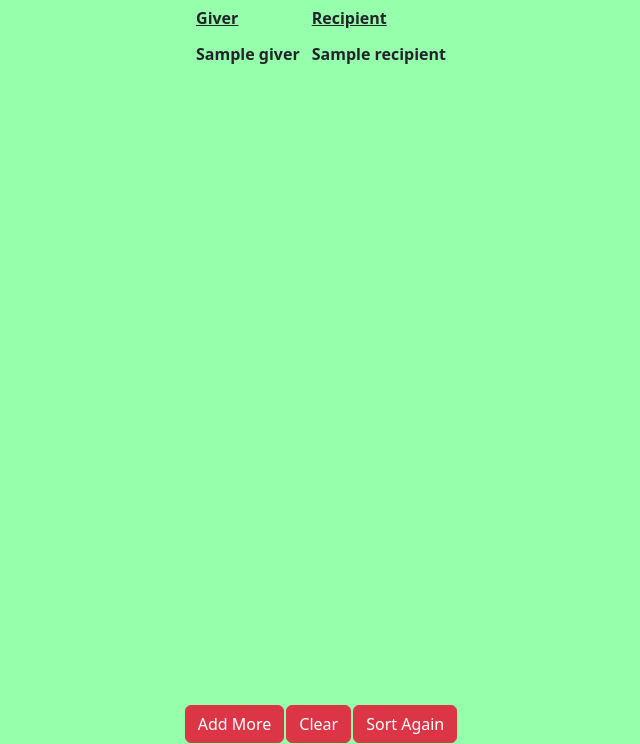
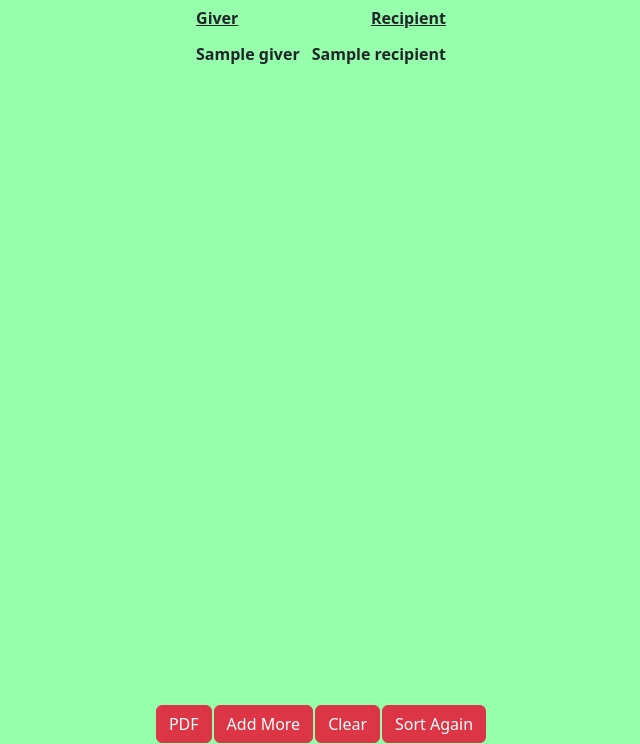
Before and after one commit to sjpoulin/secretsanta, a Flask app: template templates/sorted.html in a window 1280 px wide. Shown: the part 56-800 px from the top of the page, without its empty margins (319-959 px from the left). Run offline with Flask 3, Linux system fonts and the light colour scheme; the template is opened without the code that fills it: most values are stand-ins (such as "Sample title", 1, 10 or a date in 2020); some libraries are stand-ins or nearby versions.

Commit message:
Add PDF function to sorted.html, update README.md

```diff
--- a/templates/sorted.html
+++ b/templates/sorted.html
@@ -8,7 +8,7 @@
             <tbody>
                 <tr>
                     <th>Giver</th>
-                    <th>Recipient</th>
+                    <th class="right_align">Recipient</th>
                 </tr>
                 {% for giver, recipient in pairs %}
                     <tr>
@@ -29,6 +29,10 @@
         <table class="buttons">
             <tr>
                 <td>
+                    <!-- Exports to PDF -->
+                    <button type="button" class="btn btn-danger" onclick="toExport()">PDF</button>
+                </td>
+                <td>
                     <!-- Returns home -->
                     <a href="/" class="btn btn-danger" role="button">Add More</a>
                 </td>
@@ -44,5 +48,20 @@
             </tr>
         </table>
     </div>
+    <script type="text/javascript">
+        function toExport() {
 
+        // Credit for function: http://tinyurl.com/4uaprt8d
+        var element = document.getElementById('entries');
+        var opt = {
+            margin:       0.5,
+            filename:     'secretsanta.pdf',
+            image:        { type: 'jpeg', quality: 1 },
+            html2canvas:  { scale: 1 },
+            jsPDF:        { unit: 'in', format: 'letter', orientation: 'portrait',precision: '12' }
+          };
+
+        html2pdf().set(opt).from(element).save();
+      }
+    </script>
 {% endblock %}
```
Also changed, not shown: README.md.
